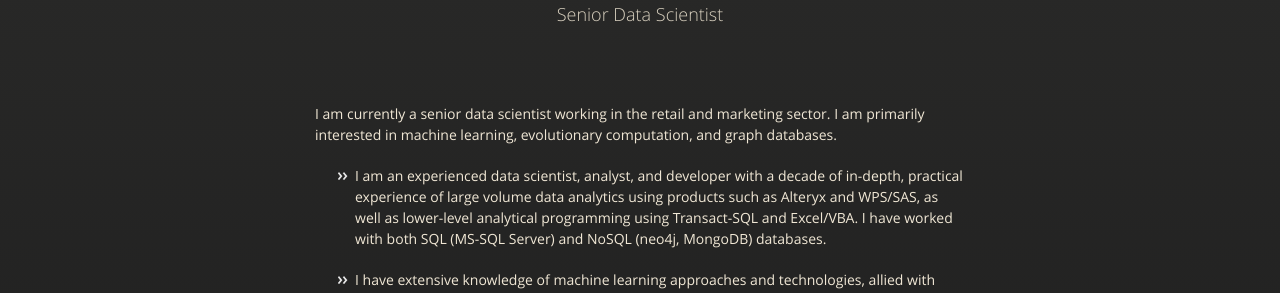
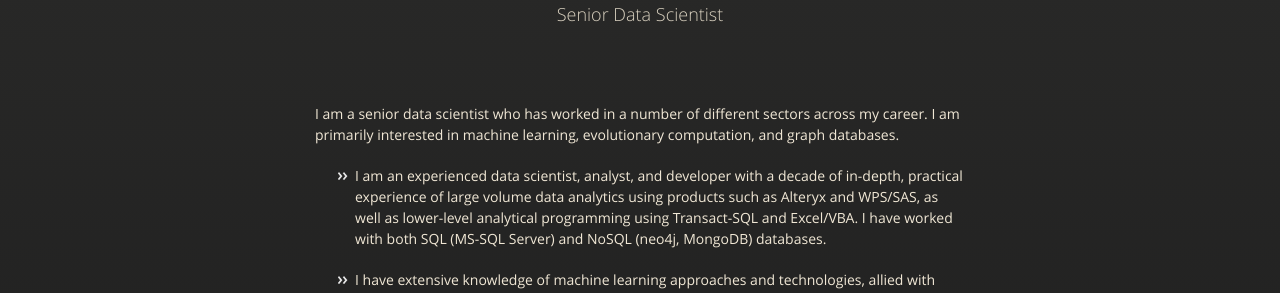
Before and after one commit to richardhussey/richardhussey.github.io, a Jekyll site: the page built from index.md, in a window 1280 px wide and 1179 px high. Shown: the part 145-438 px from the top of the window. Built offline with Jekyll 4.4.1, drawn with Linux system fonts in a browser that asks for light colours.

Commit message:
Update bio

```diff
--- a/index.md
+++ b/index.md
@@ -3,7 +3,7 @@ layout: about
 title: Home
 ---
 
-I am currently a senior data scientist working in the retail and marketing sector.  I am primarily interested in machine learning, evolutionary computation, and graph databases.
+I am a senior data scientist who has worked in a number of different sectors across my career.  I am primarily interested in machine learning, evolutionary computation, and graph databases.
 
 + I am an experienced data scientist, analyst, and developer with a decade of in-depth, practical experience of large volume data analytics using products such as Alteryx and WPS/SAS, as well as lower-level analytical programming using Transact-SQL and Excel/VBA.  I have worked with both SQL (MS-SQL Server) and NoSQL (neo4j, MongoDB) databases.
 
```
